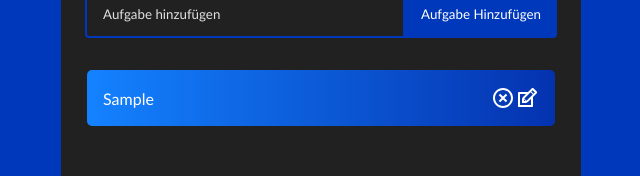
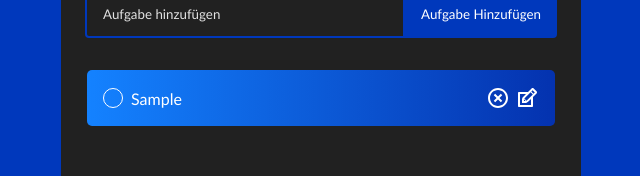
Before and after one commit to MDDakki/Aufgabenliste, a React (Create React App) app: page / in a window 1280 px wide. Both pictures are taken after typing "Sample" into the empty fields and a click on the button "Aufgabe Hinzufügen". Shown: the part 231-407 px from the top of the page, without its empty margins (319-959 px from the left). Built offline with nearby package versions, Linux system fonts and the light colour scheme.

Commit message:
aufgabe abhaken & CSS & fehler behebung

```diff
--- a/src/App.css
+++ b/src/App.css
@@ -100,11 +100,37 @@ h1 {
   cursor: pointer;
 }
 
-.delete__icon {
+.icon__loschen {
   margin-right: 5px;
   color: #fff;
 }
 
-.edit__icon {
+.icon__bearbeiten {
   color: #fff;
 }
+
+.fertig {
+  opacity: 0.4;
+}
+
+.aufgabe__container {
+  display: flex;
+  align-items: center;
+}
+
+.circle {
+  width: 20px;
+  height: 20px;
+  border: 1px solid white;
+  border-radius: 50%;
+  margin-right: 8px;
+  display: flex;
+  align-items: center;
+  justify-content: center;
+  cursor: pointer;
+}
+
+
+.aufgabe__text {
+  flex: 1;
+}
--- a/src/components/Todo.jsx
+++ b/src/components/Todo.jsx
@@ -9,10 +9,6 @@ function Todo({ completeTodo, todos, removeTodo, updateTodo}) {
     id: null,
     value: "",
   });
-
-  const handleTodoClick = (id) => {
-    completeTodo(id);
-  };
 
   // funktion zum aktualisierung
   const SubmitUpdate = value => {
@@ -31,19 +27,26 @@ function Todo({ completeTodo, todos, removeTodo, updateTodo}) {
   // mapping der Todos für die Anzeige
   return todos.map((todo, index) => (
     <div
-      className={todo.isComplete ? "todo__row complete" : "todo__row"}
+      className={todo.isComplete ? "todo__row fertig" : "todo__row"}
       key={index}
     >
-      <div key={todo.id} onClick={() => completeTodo(todo.id)}>
-        {todo.text}
+      <div key={todo.id} className="aufgabe__container" onClick={() => completeTodo(todo.id)}>
+        <div className={`circle ${todo.isComplete ? "checkmark" : ""}`}>
+          {todo.isComplete && <span>&#10003;</span>}
+        </div>
+        <div className={`aufgabe__text ${todo.isComplete ? "completed" : ""}`}>
+          {todo.text}
+        </div>
       </div>
       <div className="icons">
         <RiCloseCircleLine
-        onClick={() => removeTodo(todo.id)}
-        className="icon__loschen"/>
+          onClick={() => removeTodo(todo.id)}
+          className="icon__loschen"
+        />
         <TiEdit
-        className="icon__bearbeiten"
-        onClick={() => setEdit({ id: todo.id, value: todo.text})}/>
+          className="icon__bearbeiten"
+          onClick={() => setEdit({ id: todo.id, value: todo.text })}
+        />
       </div>
     </div>
   ));
```
Also changed, not shown: src/components/TodoListe.jsx (+6 -6 lines).
